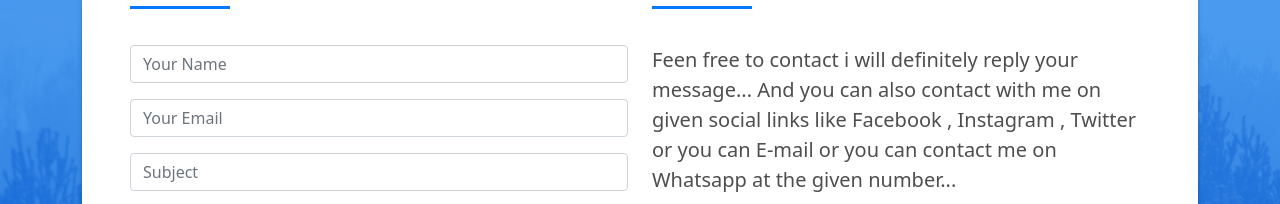
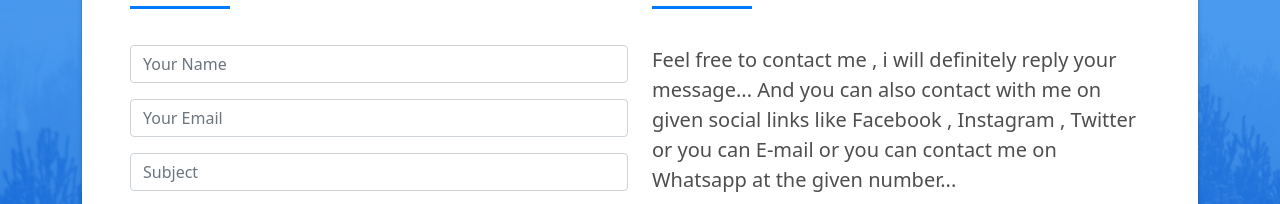
Before and after one commit to shivanshu-tech18/shivanshu-tech18.github.io, a plain HTML site: page index.html in a window 1280 px wide. Shown: the part 3148-3352 px from the top of the page. Drawn offline with Linux system fonts and the light colour scheme.

Commit message:
Update index.html

```diff
--- a/index.html
+++ b/index.html
@@ -464,7 +464,7 @@
                     </div>
                     <div class="more-info">
                       <p class="lead">
-                        Feen free to contact i will definitely reply your message... And you can also contact with me
+                        Feel free to contact me , i will definitely reply your message... And you can also contact with me
                         on given social links like Facebook , Instagram , Twitter or you can E-mail or you can contact
                         me on Whatsapp at the given number...
                       </p>
@@ -484,7 +484,7 @@
                         <li><a href="https://www.instagram.com/karn.shivanshu" target="_blank"
                             title="Follow me on instagram"><span class="ico-circle"><i
                                 class="bi bi-instagram"></i></span></a></li>
-                        <li><a href="https://wa.me/8092228641" target="_blank" title="Contact me on Whatsapp"><span
+                        <li><a href="https://wa.me/918092228641" target="_blank" title="Contact me on Whatsapp"><span
                               class="ico-circle"><i class="bi bi-whatsapp"></i></span></a></li>
                         <li><a href="https://twitter.com/shivanshu_122" target="_blank"
                             title="Follow me on Twitter"><span class="ico-circle"><i
```
